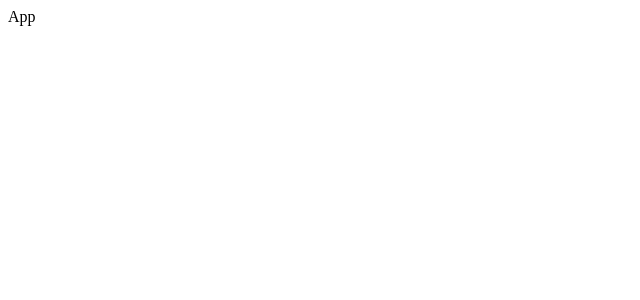
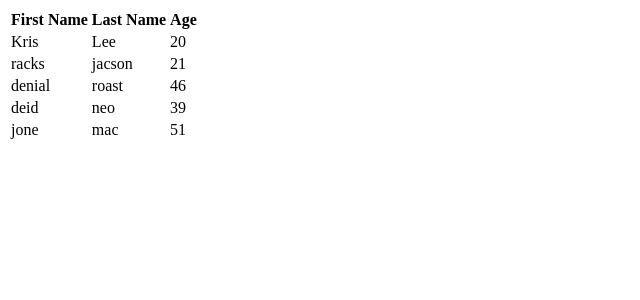
Before and after one commit to ashot1arzumanyan/reusable-table, a React app: page / in a window 1280 px wide. Shown: the top 300 px of the page, without its empty margins (0-640 px from the left). Built offline with nearby package versions, Linux system fonts and the light colour scheme.

Commit message:
add sample of Table

```diff
--- a/package.json
+++ b/package.json
@@ -5,12 +5,13 @@
   "license": "MIT",
   "scripts": {
     "start": "webpack serve --open --mode=development",
-    "lint": "eslint ./src/ --config=eslintrc.json"
+    "lint": "eslint ./src/ --config=.eslintrc.json"
   },
   "dependencies": {
     "@reduxjs/toolkit": "^1.8.6",
     "react": "^18.2.0",
-    "react-dom": "^18.2.0"
+    "react-dom": "^18.2.0",
+    "react-redux": "^8.0.4"
   },
   "devDependencies": {
     "@types/react": "^18.0.24",
--- a/src/App.tsx
+++ b/src/App.tsx
@@ -1,8 +1,12 @@
 import * as React from "react";
+
+import Table from "./components/Table";
 
 const App = () => {
   return (
-    <div>App</div>
+    <div>
+      <Table />
+    </div>
   );
 };
 
--- /dev/null
+++ b/src/components/Table.tsx
@@ -0,0 +1,15 @@
+import * as React from "react";
+
+import TableBody from "./TableBody";
+import TableHead from "./TableHead";
+
+const Table = () => {
+  return (
+    <table>
+      <TableHead />
+      <TableBody />
+    </table>
+  );
+};
+
+export default Table;
--- /dev/null
+++ b/src/components/TableBody.tsx
@@ -0,0 +1,22 @@
+import * as React from "react";
+
+import { useAppSelector } from "../store/hooks";
+import UserSelectors from "../store/user/userSelectors";
+
+const TableBody = () => {
+  const users = useAppSelector(UserSelectors.users);
+  console.log(users);
+  return (
+    <tbody>
+      {users.map((user) => (
+        <tr key={user.id}>
+          <td>{user.firstName}</td>
+          <td>{user.lastName}</td>
+          <td>{user.age}</td>
+        </tr>
+      ))}
+    </tbody>
+  );
+};
+
+export default TableBody;
--- /dev/null
+++ b/src/components/TableHead.tsx
@@ -0,0 +1,15 @@
+import * as React from "react";
+
+const TableHead = () => {
+  return (
+    <thead>
+      <tr>
+        <th>First Name</th>
+        <th>Last Name</th>
+        <th>Age</th>
+      </tr>
+    </thead>
+  );
+};
+
+export default TableHead;
--- a/src/index.tsx
+++ b/src/index.tsx
@@ -1,7 +1,13 @@
 import * as React from 'react';
 import { createRoot } from 'react-dom/client';
+import { Provider } from 'react-redux';
 import App from './App';
+import store from './store/store';
 
 const root = createRoot(document.getElementById('root'));
 
-root.render(<App />);
+root.render(
+  <Provider store={store}>
+    <App />
+  </Provider>
+);
--- a/src/store/hooks.ts
+++ b/src/store/hooks.ts
@@ -1,3 +1,4 @@
+// eslint-disable-next-line @typescript-eslint/no-restricted-imports
 import { TypedUseSelectorHook, useDispatch, useSelector } from 'react-redux';
 
 import type { GlobalState, AppDispatch } from './store';
--- /dev/null
+++ b/src/store/user/userSelectors.ts
@@ -0,0 +1,13 @@
+import { createSelector } from "@reduxjs/toolkit";
+import { GlobalState } from "../store";
+
+class UserSelectors {
+  private static readonly selectUsers = (state: GlobalState) => state.user;
+
+  public static users = createSelector(
+    this.selectUsers,
+    (userState) => userState.users,
+  );
+}
+
+export default UserSelectors;
--- a/src/store/user/userSlice.ts
+++ b/src/store/user/userSlice.ts
@@ -1,13 +1,16 @@
 import { createSlice } from '@reduxjs/toolkit';
 
-const  initialState = {
+import { users } from '../../util/constants';
+import { UserState } from '../../util/typings';
 
+const initialState: UserState = {
+  users,
 };
 
 const userSlice = createSlice({
   name: 'user',
   initialState,
-  reducers: undefined
+  reducers: undefined,
 });
 
 export default userSlice;
--- /dev/null
+++ b/src/util/constants.ts
@@ -0,0 +1,34 @@
+import { User } from "./typings";
+
+export const users: User[] = [
+  {
+    id: 1,
+    firstName: "Kris",
+    lastName: "Lee",
+    age: 20,
+  },
+  {
+    id: 2,
+    firstName: "racks",
+    lastName: "jacson",
+    age: 21,
+  },
+  {
+    id: 3,
+    firstName: "denial",
+    lastName: "roast",
+    age: 46,
+  },
+  {
+    id: 4,
+    firstName: "deid",
+    lastName: "neo",
+    age: 39,
+  },
+  {
+    id: 5,
+    firstName: "jone",
+    lastName: "mac",
+    age: 51,
+  },
+];
--- /dev/null
+++ b/src/util/typings.ts
@@ -0,0 +1,10 @@
+export interface User {
+  firstName: string;
+  lastName: string;
+  age: number;
+  id: string | number;
+}
+
+export interface UserState {
+  users: User[];
+}
```
Also changed, not shown: public/index.ejs, 1 other file (tests, documents, lock files or other folders).
